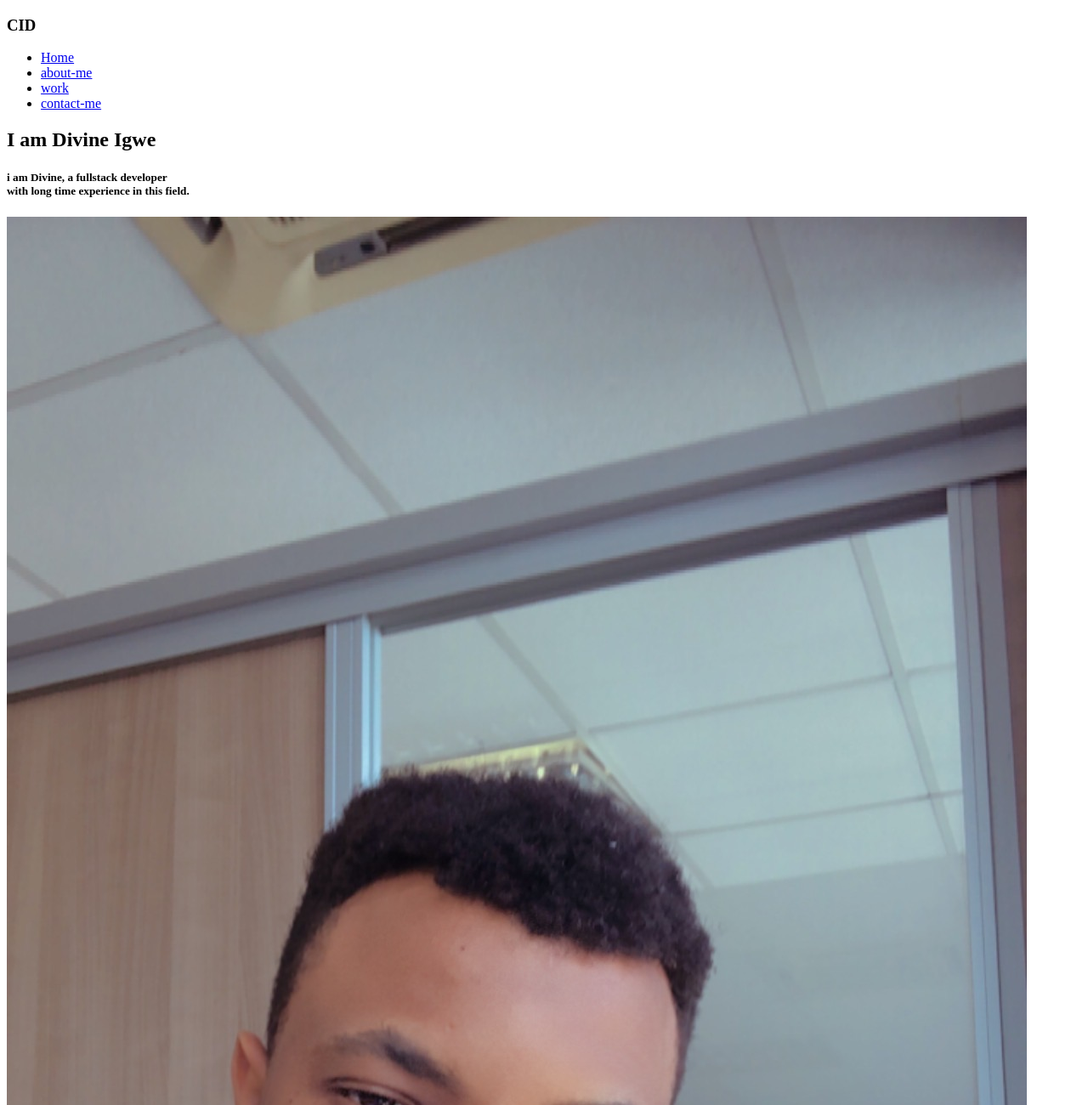
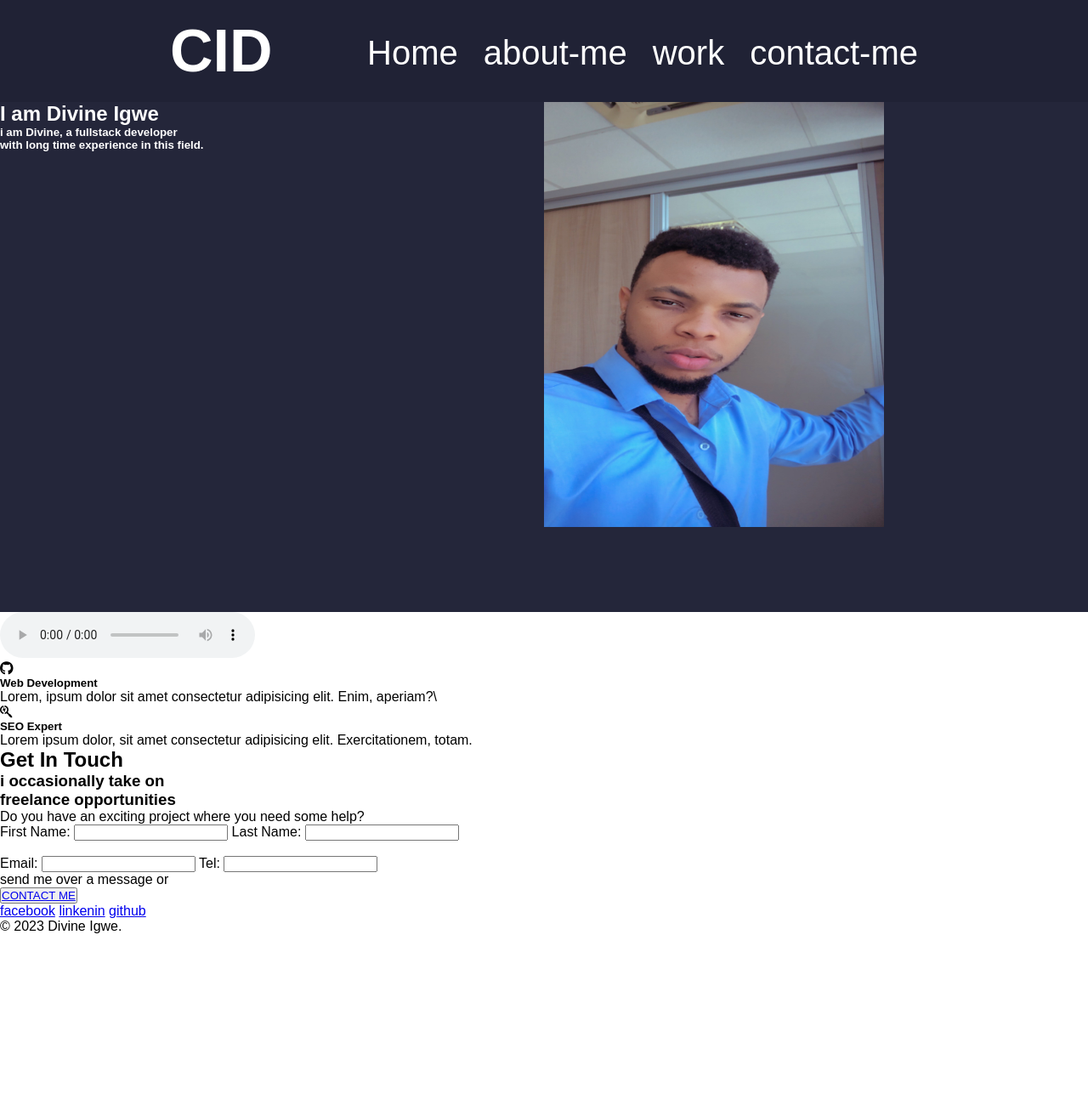
Before and after one commit to Dhivine4/html-checkpoint, a plain HTML site: page index.html in a window 1280 px wide. Shown: the top 1300 px of the page at 85% size. After the commit the page ends 1099 px from the top, so only its background shows below. Drawn offline with Linux system fonts and the light colour scheme.

Commit message:
modified index file

```diff
--- a/index.html
+++ b/index.html
@@ -6,32 +6,33 @@
     <meta name="viewport" content="width=device-width, initial-scale=1.0">
     <link rel="shortcut icon" href="res/html.png" type="image/x-icon">
     <link rel="stylesheet" href="https://cdnjs.cloudflare.com/ajax/libs/font-awesome/6.3.0/css/all.min.css">
+    <link rel="stylesheet" href="css/main.css">
     <title>Divine</title>
 </head>
 <body>
     <header>
-        <div><h3>CID</h3></div>
+        <div class="H-div">
+            <h3 class="H-head">CID</h3>
+        </div>
         <nav>
-            <ul>
-                <li> <a href="#home">Home</a></li>
-                <li><a href="#about">about-me</a></li>
-                <li><a href="#work">work</a></li>
-                <li><a href="#contact">contact-me</a></li>
+            <ul class="ul-list">
+                <li class="H-list"><a class="H-a" href="#home">Home </a></li>
+                <li class="H-list"><a  class="H-a" href="#about">about-me</a></li>
+                <li class="H-list"><a  class="H-a" href="#work">work</a></li>
+                <li class="H-list"><a  class="H-a" href="#contact">contact-me</a></li>
             </ul>
         </nav>
     </header>
     <main>
     <section id="home">
-<div class="">
+<div class="Home-top">
     <h1>I am Divine Igwe</h1>
     <h5>i am Divine, a fullstack developer <br> with long time experience in this field.</h5>
 </div>
-<div class="">
+<div class="Home-bottom">
     <img src="res/IMG_1562.JPG" alt="authors photo">
 </div>
-
         </section>
-
         <section id="about">
             <audio controls>
                 <source src="res/clip-1.mp3" type="">
@@ -58,7 +59,17 @@
     <section id="contact">
         <h2>Get In Touch</h2>
         <h3>i occasionally take on <br>freelance opportunities</h3>
-        <p>Do you have an exciting project where you need some help?<br>send me over a message. </p>
+        <p>Do you have an exciting project where you need some help?<br>
+            <form action="">
+                <label for="Fname">First Name:</label>
+                <input type="text" id="Fname" name="Fname">
+                <label for="Lname">Last Name:</label>
+                <input type="text" id="Lname" name="Lname"> <br><br>
+                <label for="Email">Email:</label>
+                <input type="email" id="Fname" name="Fname">
+                <label for="Tphone">Tel:</label>
+                <input type="number" name="Tphone" id="Tphone">
+            </form> send me over a message or</p>
         <button><a  href="mailto:igwechibuikedivine@email.com">CONTACT ME</a></button>
     </section>
     </main>
```
